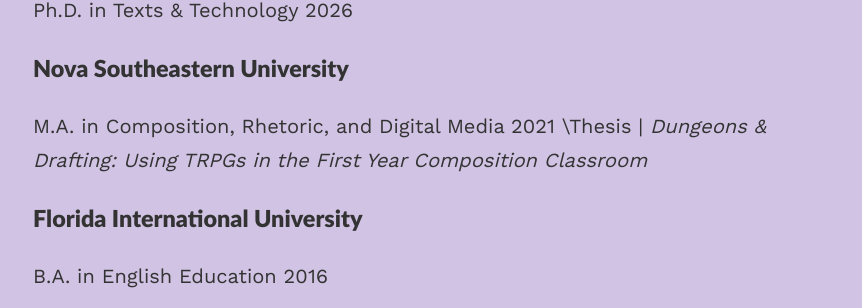
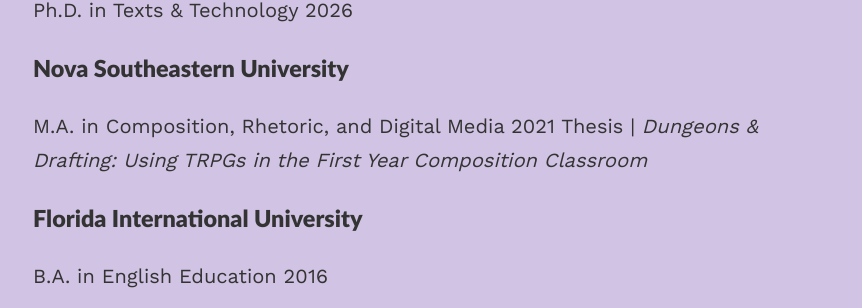
Before and after one commit to anyssajgonzalez/AnyssaPortfolio, a Jekyll site: the page built from _pages/cv.md, in a window 1280 px wide. Shown: the part 380-688 px from the top of the page, without its empty margins (207-1069 px from the left). Built offline with Jekyll 4.4.1, drawn with Linux system fonts in a browser that asks for light colours; nearby versions of some CDN libraries.

Commit message:
changes to cv

```diff
--- a/_pages/cv.md
+++ b/_pages/cv.md
@@ -13,7 +13,7 @@
 
 ### Nova Southeastern University
 M.A. in Composition, Rhetoric, and Digital Media 2021
-\Thesis \| *Dungeons & Drafting: Using TRPGs in the First Year Composition Classroom*
+Thesis \| *Dungeons & Drafting: Using TRPGs in the First Year Composition Classroom*
 
 ### Florida International University
 B.A. in English Education 2016
```
